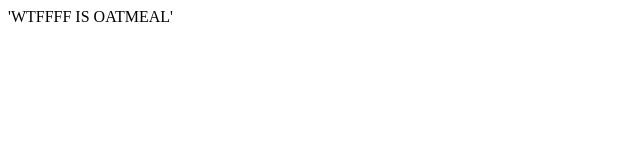
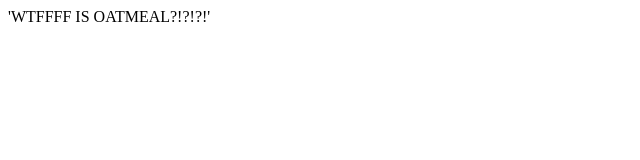
Before and after one commit to cmsmith1217/HTMLprework, a plain HTML site: page index.html in a window 1280 px wide. Shown: the full height of the page, 0-640 px from the left. Drawn offline with Linux system fonts and the light colour scheme.

```diff
--- a/index.html
+++ b/index.html
@@ -4,6 +4,6 @@
         <title>'TITLE OF PAGE'</title>
     </head>
     <body>
-        'WTFFFF IS OATMEAL'
+        'WTFFFF IS OATMEAL?!?!?!'
     </body>
 </html>
```
